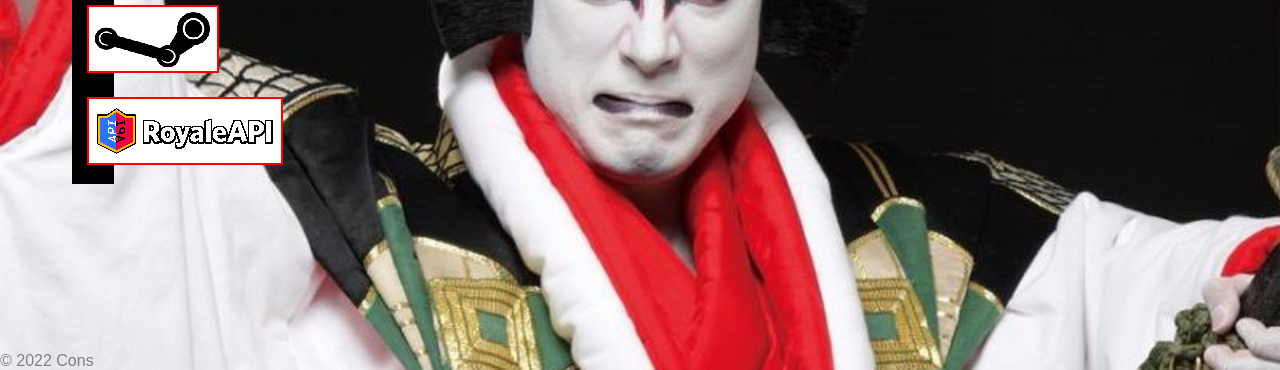
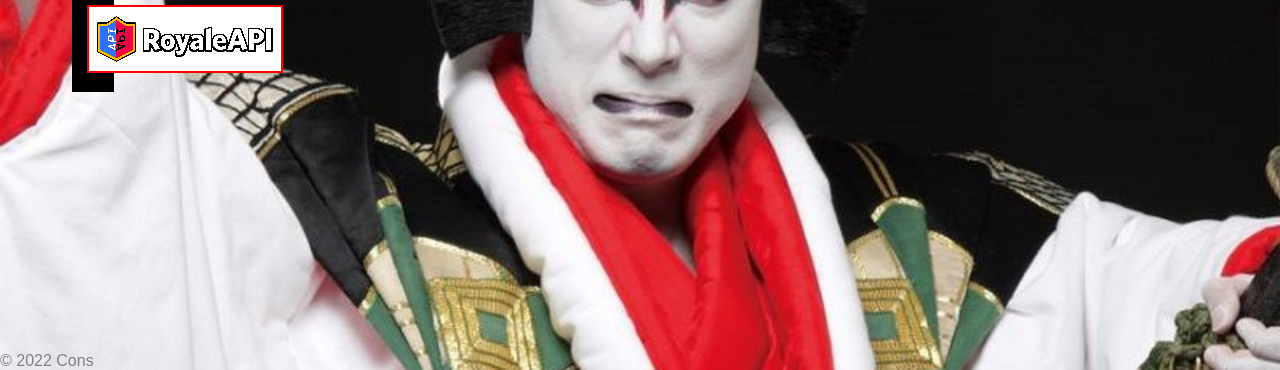
Before and after one commit to Constantuni/constantuni.github.io, a plain HTML site: page index.html in a window 1280 px wide. Shown: the part 430-800 px from the top of the page. Drawn offline with Linux system fonts and the light colour scheme.

Commit message:
Update index.html
removed steam link

```diff
--- a/index.html
+++ b/index.html
@@ -22,7 +22,6 @@
 <li><a href="https://t.me/constantuni" target="_blank"><img class="me" src="resimler/telegram.png" title="Telegram"></img></a></li>
 <li><a href="https://github.com/constantuni" target="_blank"><img class="me"  src="resimler/github.png" title="GitHub"></img></a></li>
 <li><a href="https://linkedin.com/in/constantuni" target="_blank"><img class="me" src="resimler/linkedin.png" title="LinkedIn"></img></a></li>
-<li><a href="https://steamcommunity.com/id/constantuni" target="_blank"><img class="me" src="resimler/steam.png" title="Steam"></img></a></li>
 <li><a href="https://royaleapi.com/player/2LG90289" target="_blank"><img class="me" src="resimler/royaleapi.png" title="RoyaleAPI"></img></a></li>
 </ul>
 <span class="metinx">
```
